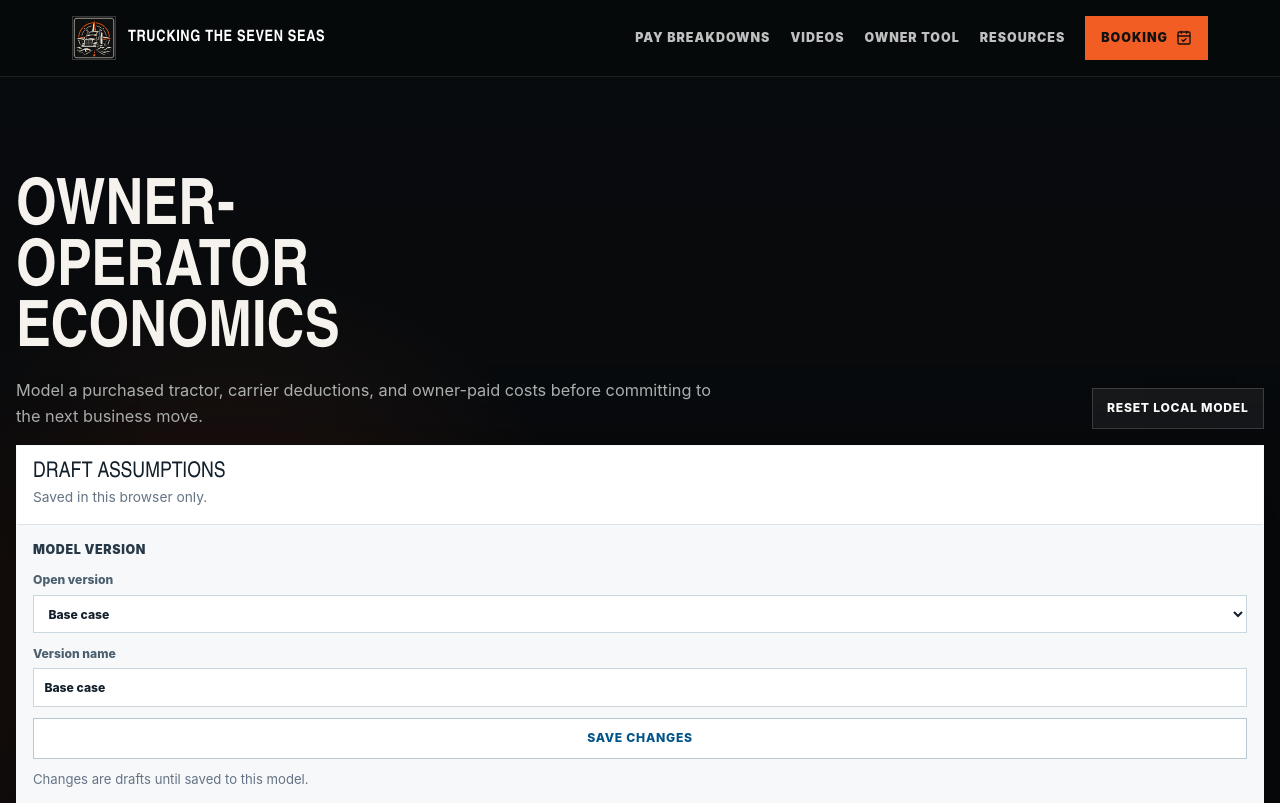
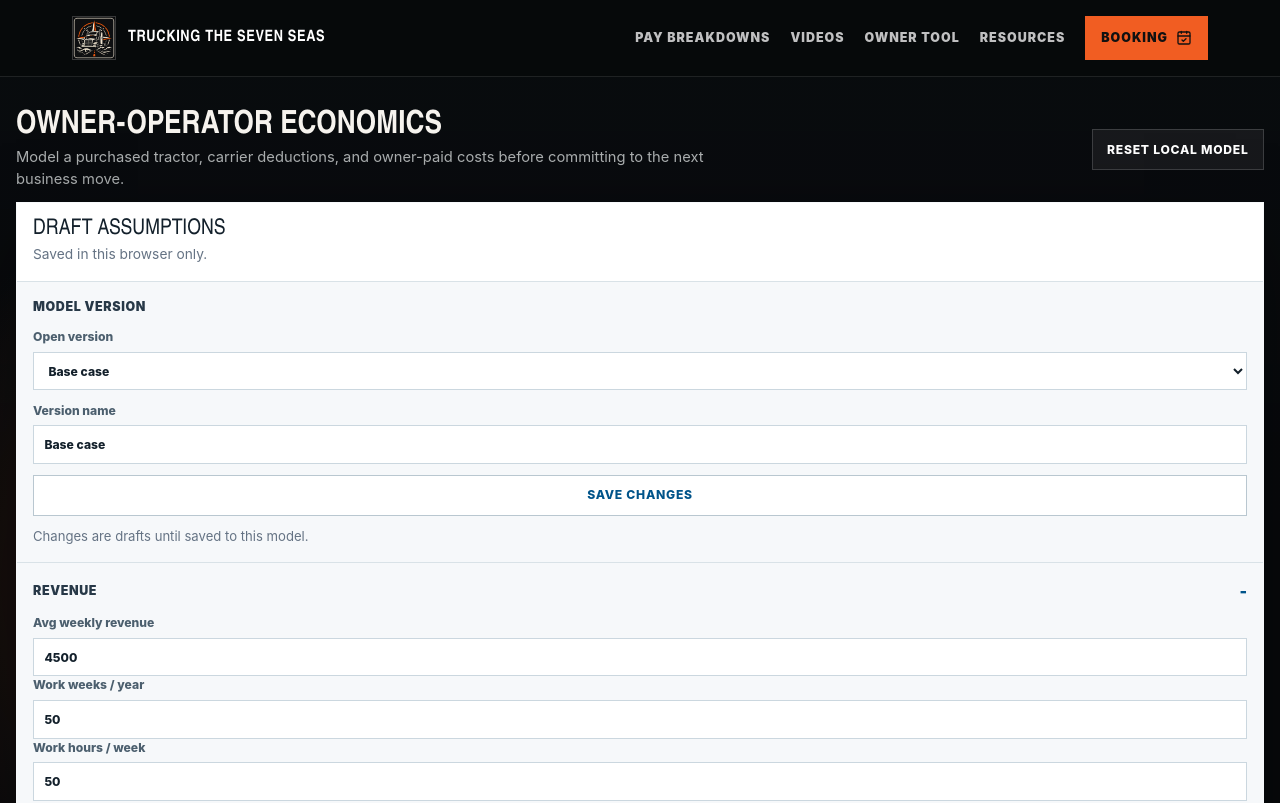
Before and after one commit to arisnow/ttss, a Next.js app: page /owner-operator in a window 1280 px wide. Shown: the top 803 px of the page. Built offline with nearby package versions, Linux system fonts and the light colour scheme.

Commit message:
Compact owner tool header

```diff
--- a/src/App.css
+++ b/src/App.css
@@ -61,33 +61,33 @@
 .owner-dashboard {
   width: min(1360px, calc(100% - 2rem));
   margin: 0 auto;
-  padding: clamp(4rem, 8vw, 7rem) 0;
+  padding: clamp(1.25rem, 3vw, 2rem) 0 clamp(3rem, 6vw, 5rem);
 }
 
 .owner-tool-head {
   display: flex;
-  align-items: end;
+  align-items: center;
   justify-content: space-between;
   gap: 1.5rem;
-  margin-bottom: 1rem;
+  margin-bottom: 0.75rem;
 }
 
 .owner-tool-head h2 {
-  max-width: 12ch;
+  max-width: none;
   color: var(--heading);
   font-family: var(--display);
-  font-size: clamp(2.6rem, 5vw, 5.2rem);
+  font-size: clamp(1.65rem, 2.5vw, 2.5rem);
   font-weight: 900;
-  line-height: 0.95;
+  line-height: 1;
   text-transform: uppercase;
 }
 
 .owner-tool-head p {
   max-width: 720px;
-  margin-top: 0.9rem;
+  margin-top: 0.35rem;
   color: rgba(234, 238, 239, 0.72);
-  font-size: 1.02rem;
-  line-height: 1.6;
+  font-size: 0.92rem;
+  line-height: 1.45;
 }
 
 .owner-tool-head button,
@@ -426,6 +426,11 @@
   .owner-tool-head {
     align-items: flex-start;
     flex-direction: column;
+    gap: 0.75rem;
+  }
+
+  .owner-tool-head p {
+    display: none;
   }
 
   .owner-decision-grid,
```
